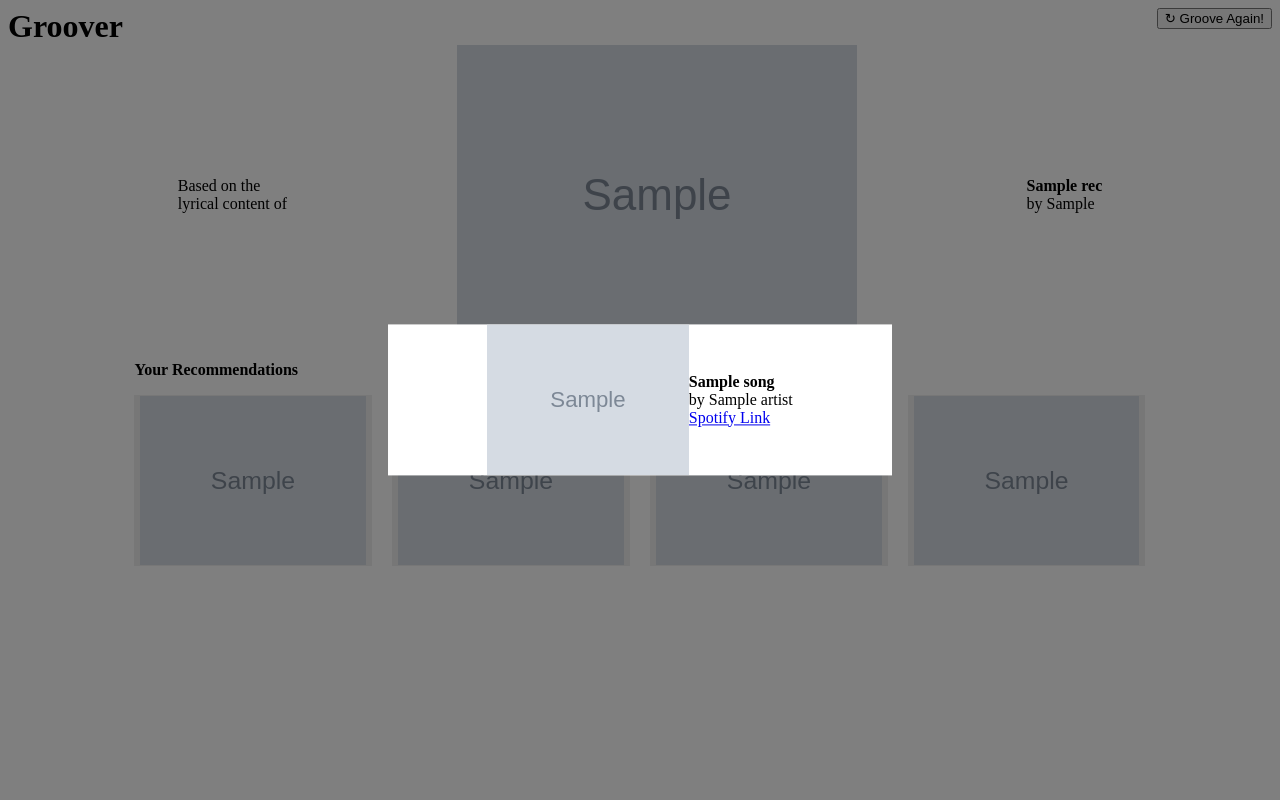
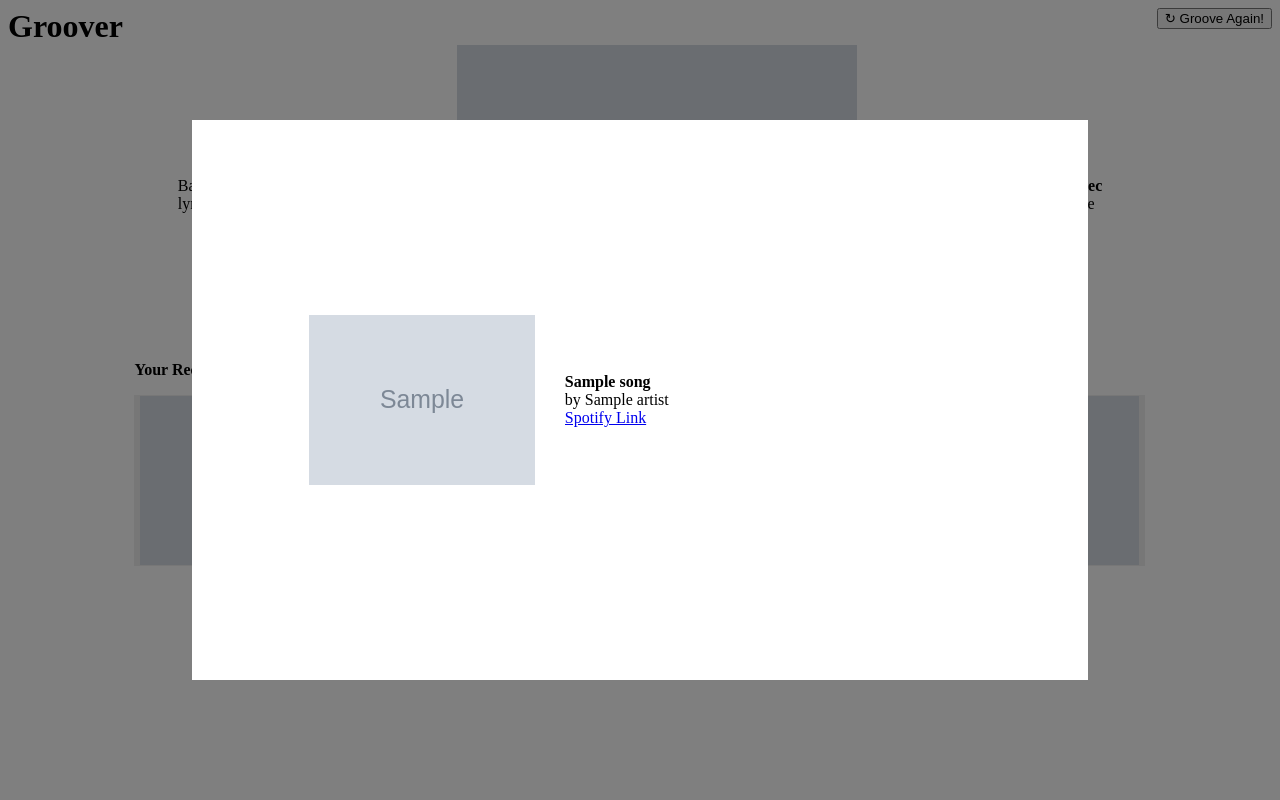
Before and after one commit to teresaibarra/groover, a Flask app: template application/templates/recommendations.html in a window 1280 px wide, after a click that opens the changed part. Run offline with Flask 2, Linux system fonts and the light colour scheme; the template is opened without the code that fills it: most values are stand-ins (such as "Sample title", 1, 10 or a date in 2020); grey boxes marked "Sample" are stand-in pictures; some libraries are stand-ins or nearby versions; some web fonts are replaced.

Commit message:
Overlay box formatting

```diff
--- a/application/static/css/recommendations.css
+++ b/application/static/css/recommendations.css
@@ -60,6 +60,13 @@ audio {
   height: auto;
 }
 
+.image-preview {
+  width: 40%;
+  margin: 30px;
+  max-height: 100%;
+  overflow: hidden;
+}
+
 .overlay {
   position: absolute;
   top: 0;
@@ -112,6 +119,10 @@ p {
 }
 
 #full-overlay-content{
+  display: flex;
+  width: 70%;
+  height: 70%;
+  background-color: white;
   position: absolute;
   top: 50%;
   left: 50%;
--- a/application/templates/recommendations.html
+++ b/application/templates/recommendations.html
@@ -11,7 +11,7 @@
         <div id="full-overlay-content">
           {% for song in rec.get_recommendations() %}
             <div id="div-{{loop.index}}" class="overlay-box container" style="display:none;">
-              <div style="width:40%">
+              <div class="image-preview">
                 <img src='{{ song["image_url"] }}' class="image">
                 {% if song["preview_url"] %}
                   <audio controls src='{{ song["preview_url"] }}'></audio>
```
